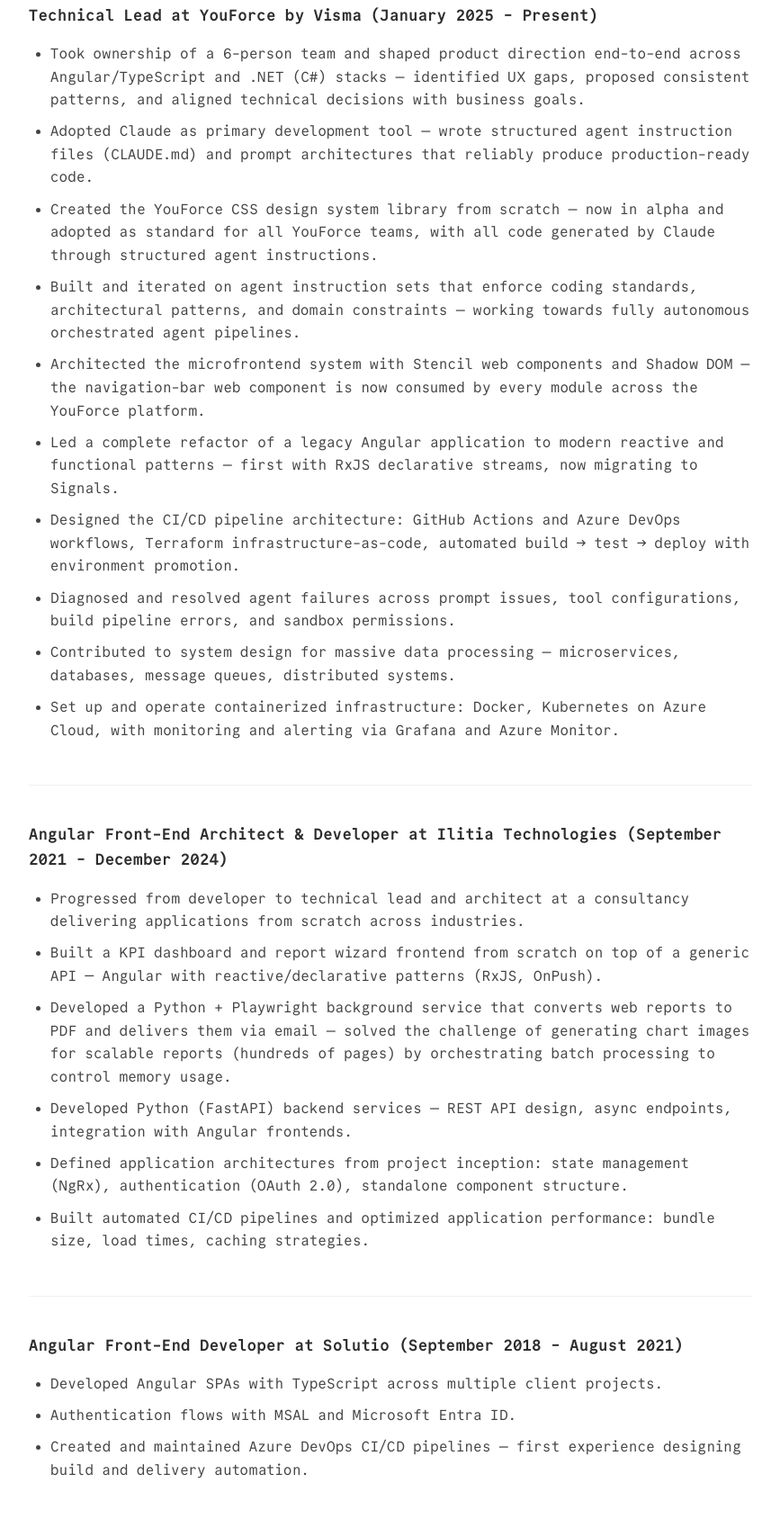
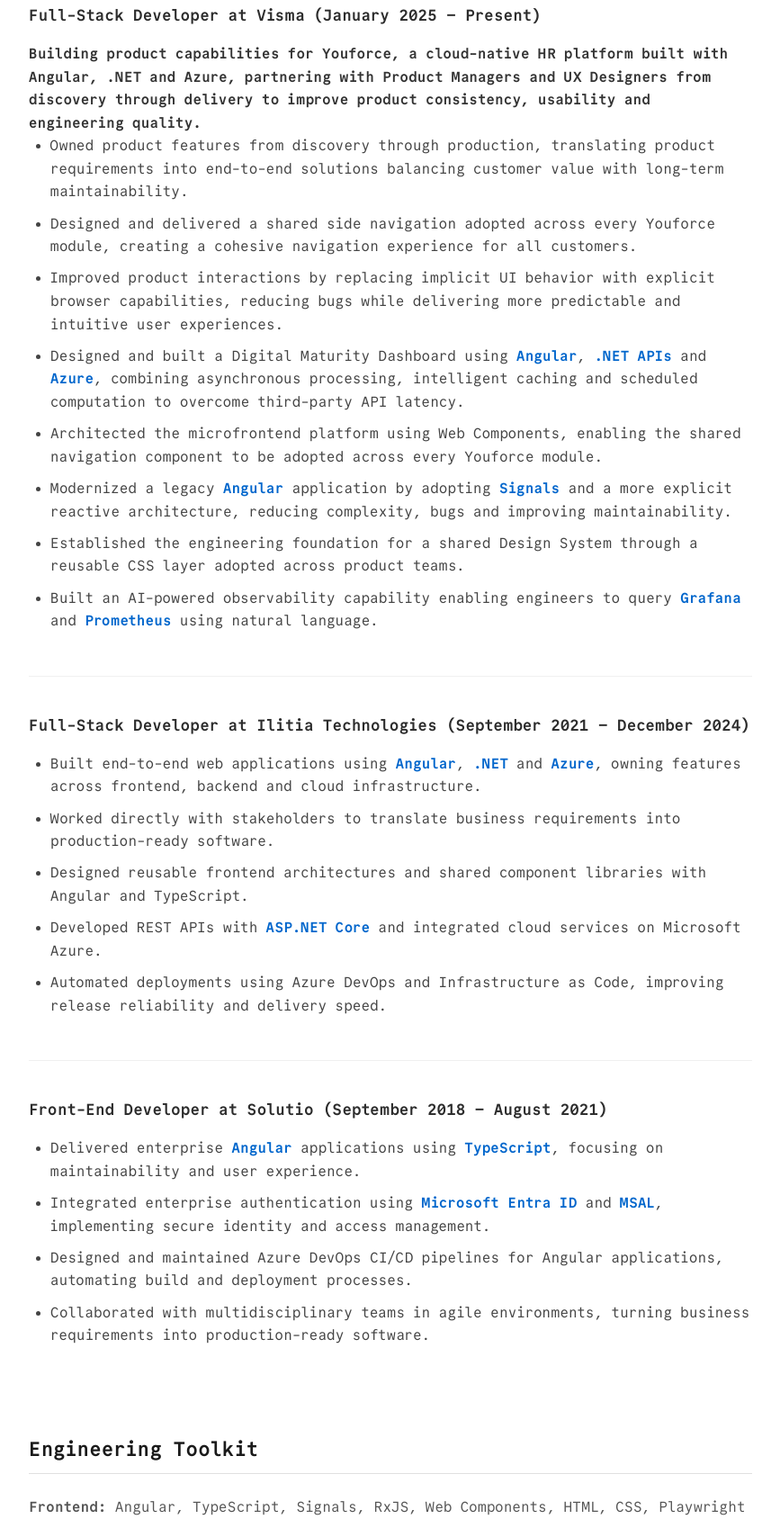
Before and after one commit to gentlecode1/resume, a plain HTML site: page index.html in a window 1280 px wide. Shown: the part 580-2278 px from the top of the page at 90% size, without its empty margins (206-1073 px from the left). Drawn offline with Linux system fonts and the light colour scheme.

Commit message:
feat: update cv content

```diff
--- a/index.html
+++ b/index.html
@@ -16,76 +16,157 @@
                 <a href="mailto:jimenezdefrutos@gmail.com">jimenezdefrutos at gmail dot com</a>
                 <a href="https://github.com/gentlecode1" target="_blank">@gentlecode1</a>
             </header>
-            <p>Technical lead with 8 years of shipping software across the full stack. My intent is always
-                to simplify — understanding the base technology and leveraging native platform capabilities
-                over unnecessary abstractions. I think from the product, not just the code — collaborating
-                with UX and business to shape what gets built, not only how. I push to automate everything
-                — from code generation to testing to delivery — using AI agents, CI/CD pipelines, and
-                infrastructure-as-code to ship quality products as efficiently as possible. Building towards
-                fully autonomous orchestrated agent pipelines across multiple stacks (.NET/C#, TypeScript,
-                Angular, Python).</p>
+            <p>Full-Stack Engineer with 8+ years of experience building digital products across frontend, backend and
+                cloud infrastructure.
+
+                I enjoy owning problems from discovery to production, collaborating closely with Product Managers and UX
+                Designers to transform complex requirements into cohesive solutions that balance user needs, business
+                goals and long-term technical quality.
+
+                I believe AI is changing software engineering by shifting engineering effort away from repetitive
+                implementation and towards understanding problems, designing systems and building better products. This
+                has strengthened my interest in explicit architectures, predictable behavior and clear contracts that
+                make software easier to understand, evolve and automate.</p>
         </section>
         <section aria-labelledby="experience">
             <h2 id="experience">Experience</h2>
-            <article aria-labelledby="youforce">
-                <h3 id="youforce">Technical Lead at YouForce by Visma (January 2025 - Present)</h3>
+
+            <article aria-labelledby="visma">
+                <h3 id="visma">Full-Stack Developer at Visma (January 2025 – Present)</h3>
+
+                <h4>
+                    Building product capabilities for Youforce, a cloud-native HR platform built with
+                    <strong>Angular, .NET and Azure</strong>, partnering with Product Managers and UX Designers
+                    from discovery through delivery to improve product consistency, usability and engineering quality.
+                </h4>
+
                 <ul>
-                    <li>Took ownership of a 6-person team and shaped product direction end-to-end across
-                        Angular/TypeScript and .NET (C#) stacks — identified UX gaps, proposed consistent
-                        patterns, and aligned technical decisions with business goals.</li>
-                    <li>Adopted Claude as primary development tool — wrote structured agent instruction files
-                        (CLAUDE.md) and prompt architectures that reliably produce production-ready code.</li>
-                    <li>Created the YouForce CSS design system library from scratch — now in alpha and adopted
-                        as standard for all YouForce teams, with all code generated by Claude through structured
-                        agent instructions.</li>
-                    <li>Built and iterated on agent instruction sets that enforce coding standards, architectural
-                        patterns, and domain constraints — working towards fully autonomous orchestrated agent
-                        pipelines.</li>
-                    <li>Architected the microfrontend system with Stencil web components and Shadow DOM — the
-                        navigation-bar web component is now consumed by every module across the YouForce
-                        platform.</li>
-                    <li>Led a complete refactor of a legacy Angular application to modern reactive and functional
-                        patterns — first with RxJS declarative streams, now migrating to Signals.</li>
-                    <li>Designed the CI/CD pipeline architecture: GitHub Actions and Azure DevOps workflows,
-                        Terraform infrastructure-as-code, automated build → test → deploy with environment
-                        promotion.</li>
-                    <li>Diagnosed and resolved agent failures across prompt issues, tool configurations, build
-                        pipeline errors, and sandbox permissions.</li>
-                    <li>Contributed to system design for massive data processing — microservices, databases,
-                        message queues, distributed systems.</li>
-                    <li>Set up and operate containerized infrastructure: Docker, Kubernetes on Azure Cloud, with
-                        monitoring and alerting via Grafana and Azure Monitor.</li>
+                    <li>
+                        Owned product features from discovery through production, translating product requirements
+                        into end-to-end solutions balancing customer value with long-term maintainability.
+                    </li>
+
+                    <li>
+                        Designed and delivered a shared side navigation adopted across every Youforce module,
+                        creating a cohesive navigation experience for all customers.
+                    </li>
+
+                    <li>
+                        Improved product interactions by replacing implicit UI behavior with explicit browser
+                        capabilities, reducing bugs while delivering more predictable and intuitive user experiences.
+                    </li>
+
+                    <li>
+                        Designed and built a Digital Maturity Dashboard using <strong>Angular</strong>,
+                        <strong>.NET APIs</strong> and <strong>Azure</strong>, combining asynchronous processing,
+                        intelligent caching and scheduled computation to overcome third-party API latency.
+                    </li>
+
+                    <li>
+                        Architected the microfrontend platform using Web Components, enabling the shared navigation
+                        component to be adopted across every Youforce module.
+                    </li>
+
+                    <li>
+                        Modernized a legacy <strong>Angular</strong> application by adopting
+                        <strong>Signals</strong> and a more explicit reactive architecture, reducing complexity,
+                        bugs and improving maintainability.
+                    </li>
+
+                    <li>
+                        Established the engineering foundation for a shared Design System through a reusable CSS
+                        layer adopted across product teams.
+                    </li>
+
+                    <li>
+                        Built an AI-powered observability capability enabling engineers to query
+                        <strong>Grafana</strong> and <strong>Prometheus</strong> using natural language.
+                    </li>
                 </ul>
             </article>
+
             <article aria-labelledby="ilitia">
-                <h3 id="ilitia">Angular Front-End Architect & Developer at Ilitia Technologies (September 2021 -
-                    December 2024)</h3>
+                <h3 id="ilitia">Full-Stack Developer at Ilitia Technologies (September 2021 – December 2024)</h3>
+
                 <ul>
-                    <li>Progressed from developer to technical lead and architect at a consultancy delivering
-                        applications from scratch across industries.</li>
-                    <li>Built a KPI dashboard and report wizard frontend from scratch on top of a generic API —
-                        Angular with reactive/declarative patterns (RxJS, OnPush).</li>
-                    <li>Developed a Python + Playwright background service that converts web reports to PDF and
-                        delivers them via email — solved the challenge of generating chart images for scalable
-                        reports (hundreds of pages) by orchestrating batch processing to control memory
-                        usage.</li>
-                    <li>Developed Python (FastAPI) backend services — REST API design, async endpoints,
-                        integration with Angular frontends.</li>
-                    <li>Defined application architectures from project inception: state management (NgRx),
-                        authentication (OAuth 2.0), standalone component structure.</li>
-                    <li>Built automated CI/CD pipelines and optimized application performance: bundle size, load
-                        times, caching strategies.</li>
+                    <li>
+                        Built end-to-end web applications using <strong>Angular</strong>,
+                        <strong>.NET</strong> and <strong>Azure</strong>, owning features across frontend,
+                        backend and cloud infrastructure.
+                    </li>
+
+                    <li>
+                        Worked directly with stakeholders to translate business requirements into
+                        production-ready software.
+                    </li>
+
+                    <li>
+                        Designed reusable frontend architectures and shared component libraries with
+                        Angular and TypeScript.
+                    </li>
+
+                    <li>
+                        Developed REST APIs with <strong>ASP.NET Core</strong> and integrated cloud services
+                        on Microsoft Azure.
+                    </li>
+
+                    <li>
+                        Automated deployments using Azure DevOps and Infrastructure as Code,
+                        improving release reliability and delivery speed.
+                    </li>
                 </ul>
             </article>
+
             <article aria-labelledby="solutio">
-                <h3 id="solutio">Angular Front-End Developer at Solutio (September 2018 - August 2021)</h3>
+                <h3 id="solutio">Front-End Developer at Solutio (September 2018 – August 2021)</h3>
+
                 <ul>
-                    <li>Developed Angular SPAs with TypeScript across multiple client projects.</li>
-                    <li>Authentication flows with MSAL and Microsoft Entra ID.</li>
-                    <li>Created and maintained Azure DevOps CI/CD pipelines — first experience designing build
-                        and delivery automation.</li>
+                    <li>
+                        Delivered enterprise <strong>Angular</strong> applications using
+                        <strong>TypeScript</strong>, focusing on maintainability and user experience.
+                    </li>
+
+                    <li>
+                        Integrated enterprise authentication using
+                        <strong>Microsoft Entra ID</strong> and <strong>MSAL</strong>,
+                        implementing secure identity and access management.
+                    </li>
+
+                    <li>
+                        Designed and maintained Azure DevOps CI/CD pipelines for Angular applications,
+                        automating build and deployment processes.
+                    </li>
+
+                    <li>
+                        Collaborated with multidisciplinary teams in agile environments,
+                        turning business requirements into production-ready software.
+                    </li>
                 </ul>
             </article>
+        </section>
+
+        <section aria-labelledby="toolkit">
+            <h2 id="toolkit">Engineering Toolkit</h2>
+
+            <p>
+                <strong>Frontend:</strong>
+                Angular, TypeScript, Signals, RxJS, Web Components, HTML, CSS, Playwright
+            </p>
+
+            <p>
+                <strong>Backend:</strong>
+                .NET, ASP.NET Core, REST APIs, SQL Server, PostgreSQL, Entity Framework, C#, Python
+            </p>
+
+            <p>
+                <strong>Cloud & Platform:</strong>
+                Azure, Docker, Kubernetes, Terraform, GitHub Actions, Azure DevOps
+            </p>
+
+            <p>
+                <strong>AI Engineering:</strong>
+                Pi.dev, Claude Code, Model Context Protocol (MCP), AI Agents, LLM Integrations
+            </p>
         </section>
         <section aria-labelledby="education">
             <h2 id="education">Education</h2>
```
